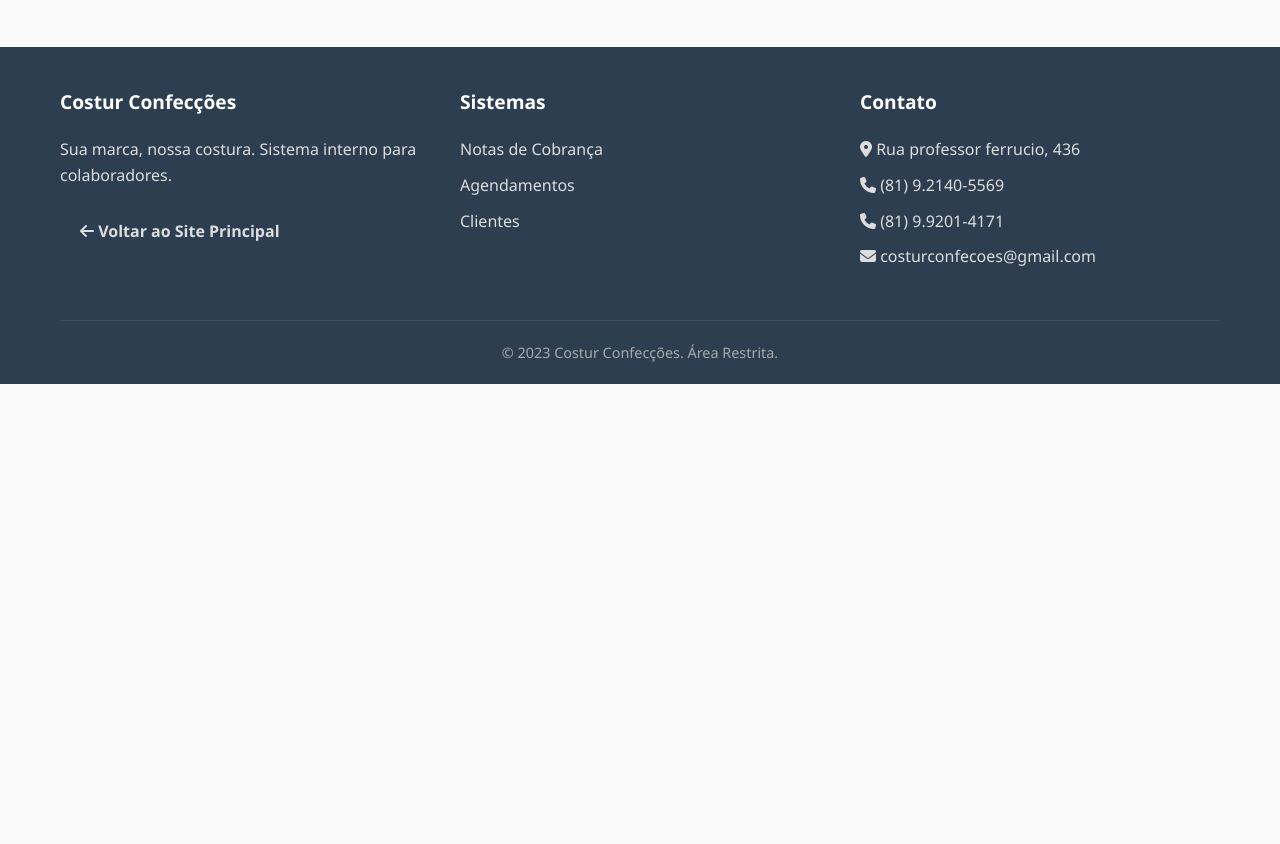
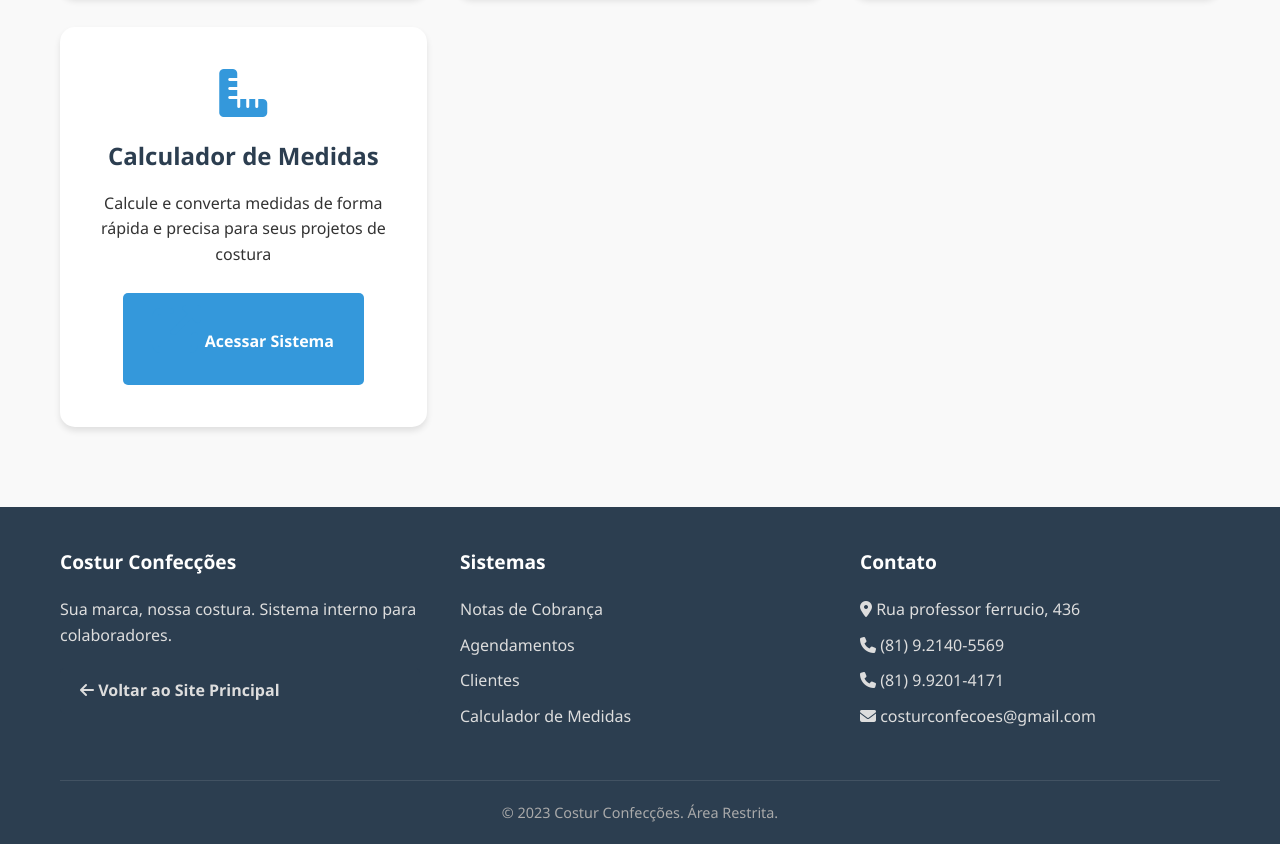
Before and after one commit to costurconfeccoes-hub/areadocolaborador, a plain HTML site: page index.html in a window 1280 px wide. Shown: the part 1067-1911 px from the top of the page. Before the commit the page ends 1451 px from the top, so only its background shows below. Drawn offline with Linux system fonts and the light colour scheme.

Commit message:
Update index.html

```diff
--- a/index.html
+++ b/index.html
@@ -385,7 +385,7 @@
     <section class="hero">
         <div class="container">
             <h2>Área do Colaborador</h2>
-            <p>Gerencie notas de cobrança, agendamentos e cadastros de clientes</p>
+            <p>Gerencie notas de cobrança, agendamentos, cadastros de clientes e utilize o calculador de medidas</p>
         </div>
     </section>
 
@@ -426,6 +426,16 @@
                         <i class="fas fa-external-link-alt"></i> Acessar Sistema
                     </a>
                 </div>
+
+                <!-- Calculador de Medidas -->
+                <div class="card">
+                    <i class="fas fa-ruler-combined"></i>
+                    <h3>Calculador de Medidas</h3>
+                    <p>Calcule e converta medidas de forma rápida e precisa para seus projetos de costura</p>
+                    <a href="https://costurconfeccoes-hub.github.io/calculadordemedidas/" class="card-btn">
+                        <i class="fas fa-external-link-alt"></i> Acessar Sistema
+                    </a>
+                </div>
             </div>
         </div>
     </section>
@@ -446,6 +456,7 @@
                     <a href="https://costurconfeccoes-hub.github.io/notadecobranca/">Notas de Cobrança</a>
                     <a href="https://costurconfeccoes-hub.github.io/Agendamento/">Agendamentos</a>
                     <a href="https://costurconfeccoes-hub.github.io/cadastrodeclientes/">Clientes</a>
+                    <a href="https://costurconfeccoes-hub.github.io/calculadordemedidas/">Calculador de Medidas</a>
                 </div>
                 <div class="footer-column">
                     <h3>Contato</h3>
```
